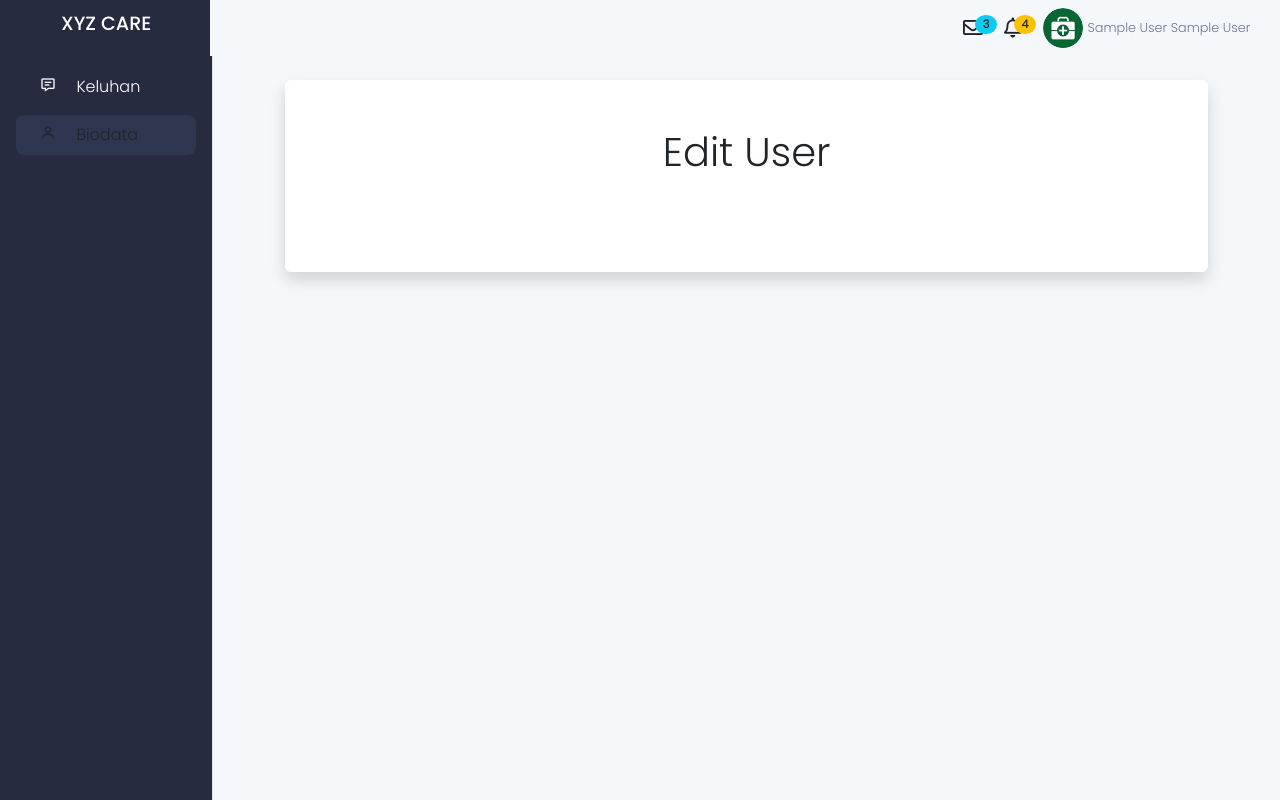
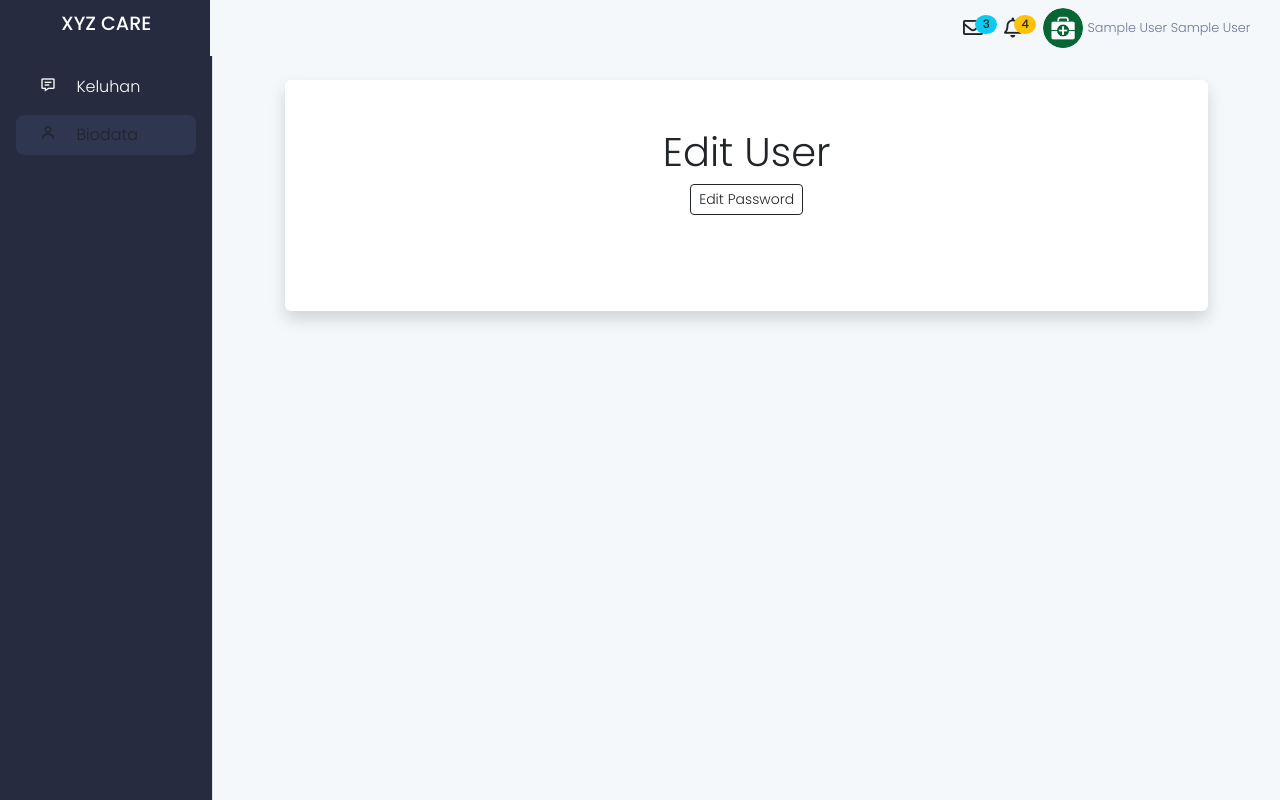
Before and after one commit to naufalrd/PT-XYZ-aerrrr, a CodeIgniter app: page /lf/pelanggan/biodata/sample in a window 1280 px wide. Run offline with CodeIgniter, Linux system fonts and the light colour scheme; the visitor is signed in with stand-in values (Sample User, id 1); data comes from the database, SQL or seed files in the repository; some libraries are stand-ins or nearby versions.

Commit message:
change password form

```diff
--- a/application/controllers/Pelanggan.php
+++ b/application/controllers/Pelanggan.php
@@ -13,11 +13,12 @@ class Pelanggan extends CI_Controller
         }
     }
 
-    public function index(){
+    public function index()
+    {
         $data['keluhan'] = $this->pelanggan_model->get_keluhan();
         $data['riwayat'] = $this->pelanggan_model->get_riwayat();
         $this->load->view('template/header.php');
-        $this->load->view('pelanggan/home.php',$data);
+        $this->load->view('pelanggan/home.php', $data);
         $this->load->view('template/footer.php');
     }
 
@@ -28,18 +29,20 @@ class Pelanggan extends CI_Controller
         $this->load->view('template/footer.php');
     }
 
-    public function biodata($username){
-        $where=[
-            'username'=>$username
+    public function biodata($username)
+    {
+        $where = [
+            'username' => $username
         ];
         $data['pelanggan'] = $this->pelanggan_model->edit_pelanggan($where)->result();
         $this->load->view('template/header.php');
-        $this->load->view('pelanggan/biodata.php',$data);
+        $this->load->view('pelanggan/biodata.php', $data);
         $this->load->view('template/footer.php');
     }
 
 
-    public function add_keluhan(){
+    public function add_keluhan()
+    {
         $this->load->helper('date');
         date_default_timezone_set('Asia/Jakarta');
         $now = date('Y-m-d');
@@ -52,66 +55,70 @@ class Pelanggan extends CI_Controller
             'tanggal_keluhan' => $now
         ];
         $table = 'keluhan';
-        $this->pelanggan_model->tambah_keluhan($table,$data);
+        $this->pelanggan_model->tambah_keluhan($table, $data);
         redirect('pelanggan');
     }
 
-    public function details($id){
+    public function details($id)
+    {
         $data['feedback'] = $this->pelanggan_model->monitor_feedback($id);
         $data['keluhan'] = $this->pelanggan_model->monitor_keluhan($id);
         $this->load->view('template/header.php');
-        $this->load->view('pelanggan/details.php',$data);
+        $this->load->view('pelanggan/details.php', $data);
         $this->load->view('template/footer.php');
     }
 
-    public function tambah_respon($id,$idkeluhan){
+    public function tambah_respon($id, $idkeluhan)
+    {
         // ini buat tabel feedback
-        $where=[
-            'id_feedback'=>$id
+        $where = [
+            'id_feedback' => $id
         ];
-        $data=[
-            'feedback'=>$this->input->post('respon_pelanggan')
+        $data = [
+            'feedback' => $this->input->post('respon_pelanggan')
         ];
-        $table='feedback';
+        $table = 'feedback';
         // ini buat tabel keluhan
-        $where2=[
-            'id_keluhan'=>$idkeluhan
+        $where2 = [
+            'id_keluhan' => $idkeluhan
         ];
-        $data2=[
-            'status_pesan'=>'pelanggan'
+        $data2 = [
+            'status_pesan' => 'pelanggan'
         ];
-        $table2='keluhan';
-        $this->pelanggan_model->update_data($where,$data,$table);
-        $this->pelanggan_model->update_data($where2,$data2,$table2);
-        redirect('pelanggan/details/'.$idkeluhan);
+        $table2 = 'keluhan';
+        $this->pelanggan_model->update_data($where, $data, $table);
+        $this->pelanggan_model->update_data($where2, $data2, $table2);
+        redirect('pelanggan/details/' . $idkeluhan);
     }
 
-    public function selesai($keluhan,$feedback){
+    public function selesai($keluhan, $feedback)
+    {
         //ini buat tabel keluhan
-        $where=[
-            'id_keluhan'=>$keluhan
+        $where = [
+            'id_keluhan' => $keluhan
         ];
-        $data=[
-            'status'=> "Selesai",
-            'rating'=> $this->input->post('rating'),
-            'rating_desc'=> $this->input->post('rating_desc'),
-            'status_pesan'=> ''
+        $data = [
+            'status' => "Selesai",
+            'rating' => $this->input->post('rating'),
+            'rating_desc' => $this->input->post('rating_desc'),
+            'status_pesan' => ''
         ];
-        $table='keluhan';
+        $table = 'keluhan';
         //ini buat tabel feedback
-        $where2=[
-            'id_feedback'=>$feedback
+        $where2 = [
+            'id_feedback' => $feedback
         ];
-        $data2=[
-            'feedback'=>"Baik, terimakasih !"
+        $data2 = [
+            'feedback' => "Baik, terimakasih !"
         ];
-        $table2='feedback';
-        $this->pelanggan_model->update_data($where,$data,$table);
-        $this->pelanggan_model->update_data($where2,$data2,$table2);
-        redirect('pelanggan/details/'.$keluhan);
+        $table2 = 'feedback';
+        $this->pelanggan_model->update_data($where, $data, $table);
+        $this->pelanggan_model->update_data($where2, $data2, $table2);
+        redirect('pelanggan/details/' . $keluhan);
     }
 
-    public function update_biodata(){
+    public function update_biodata()
+    {
         $nama_depan = $this->input->post('nama_depan');
         $nama_belakang = $this->input->post('nama_belakang');
         $email_user = $this->input->post('email_user');
@@ -125,12 +132,39 @@ class Pelanggan extends CI_Controller
             'nama_belakang' => $nama_belakang,
             'alamat' => $alamat
         ];
-        $where =[
+        $where = [
             'username' => $this->input->post('username')
         ];
         $table = 'user';
-        $this->pelanggan_model->update_data($where,$data,$table);
+        $this->pelanggan_model->update_data($where, $data, $table);
         redirect('pelanggan');
     }
 
+    public function update_password()
+    {
+        $id_user = $this->input->post('id_user');
+        $password = $this->input->post('password');
+        $old_password = $this->input->post('old_password');
+        $new_password = $this->input->post('new_password');
+        $re_password = $this->input->post('re_password');
+
+        $new_password = password_hash($new_password, PASSWORD_DEFAULT);
+        if (password_verify($old_password, $password)) {
+            $data = [
+                'password' => $new_password,
+            ];
+            $where = [
+                'id_user' => $id_user
+            ];
+            $table = 'user';
+            $this->pelanggan_model->update_data($where, $data, $table);
+            redirect('pelanggan');
+        } else {
+            $data = [
+                'type' => 'error',
+                'msg' => 'maaf password yang anda masukkan salah.'
+            ];
+            echo json_encode($data);
+        }
+    }
 }
--- a/application/views/pelanggan/biodata.php
+++ b/application/views/pelanggan/biodata.php
@@ -1,35 +1,81 @@
 <div class="container mb-container">
-    <div class="row mt-5 mx-5 p-5 shadow bg-white rounded">
-        <h1 class="text-center mb-5">Edit User</h1>
-        <div class="container text-center overflow-auto">
-        <?php foreach($pelanggan as $a) :?>
+    <div class="row mt-5 mx-5 p-5 shadow bg-white rounded editBiodata">
+        <h1 class="text-center">Edit User</h1>
+        <div class="col text-center mb-5">
+            <a id="editPassword" class="btn btn-outline-dark btn-sm">Edit Password</a>
+        </div>
+        <div class="container text-start overflow-auto">
+            <?php foreach ($pelanggan as $a) : ?>
                 <form action="<?= site_url(); ?>pelanggan/update_biodata" method="post">
                     <div class="row">
-                    <input type="hidden" name="username" value="<?=$a->username?>">
+
+                        <input type="hidden" name="username" value="<?= $a->username ?>">
                         <div class="form-group col-6 mb-3">
                             <label for="inputEmail" class="form-controll">Nama Depan</label>
-                        <input type="text" name="nama_depan" class="form-control shadow-none" placeholder="Nama Depan" value="<?=$a->nama_depan?>" required autofocus>
+                            <input type="text" name="nama_depan" class="form-control shadow-none" placeholder="Nama Depan" value="<?= $a->nama_depan ?>" required autofocus>
                         </div>
                         <div class="form-group col-6 mb-3">
                             <label for="inputEmail" class="form-controll">Nama Belakang</label>
-                        <input type="text" name="nama_belakang" class="form-control shadow-none" placeholder="Nama Belakang" value="<?=$a->nama_belakang?>" required>
+                            <input type="text" name="nama_belakang" class="form-control shadow-none" placeholder="Nama Belakang" value="<?= $a->nama_belakang ?>" required>
                         </div>
                         <div class="form-group col-6 mb-3">
                             <label for="inputEmail" class="form-controll">No. HP</label>
-                        <input type="text" name="no_hp" class="form-control shadow-none" placeholder="No. HP" value="<?=$a->no_hp?>" required>
+                            <input type="text" name="no_hp" class="form-control shadow-none" placeholder="No. HP" value="<?= $a->no_hp ?>" required>
                         </div>
                         <div class="form-group col-6 mb-3">
                             <label for="inputEmail" class="form-controll">E-mail</label>
-                        <input type="text" name="email_user" class="form-control shadow-none" placeholder="E-mail" value="<?=$a->email_user?>" required>
+                            <input type="text" name="email_user" class="form-control shadow-none" placeholder="E-mail" value="<?= $a->email_user ?>" required>
                         </div>
                         <div class="form-group col-12 mb-3">
                             <label for="inputEmail" class="form-controll">Alamat</label>
-                        <textarea type="text" name="alamat" class="form-control" autocomplete="off" placeholder="alamat"> <?=$a->alamat?> </textarea>
+                            <textarea type="text" name="alamat" class="form-control" autocomplete="off" placeholder="alamat"> <?= $a->alamat ?> </textarea>
                         </div>
                     </div>
-                <button class="btn btn-lg btn-primary" type="submit">Update Biodata</button>
+                    <button class="btn btn-md btn-primary" type="submit">Update Biodata</button>
                 </form>
+        </div>
+    </div>
+    <div class="row mt-5 mx-5 p-5 shadow bg-white rounded editPassword d-none">
+        <h1 class="text-center">Edit Password</h1>
+        <div class="col text-center mb-5">
+            <a onclick="editBiodata()" class="btn btn-outline-dark btn-sm">Edit Biodata</a>
+        </div>
+        <div class="container text-start overflow-auto">
+            <form action="<?= site_url(); ?>pelanggan/update_password" method="post">
+                <div class="row">
+                    <input type="hidden" name="id_user" value="<?= $this->session->userdata('id_user'); ?>">
+                    <input type="hidden" name="password" value="<?= $a->password; ?>">
+                    <div class="form-group col-12 mb-3">
+                        <label for="inputEmail" class="form-controll">Password Lama</label>
+                        <input type="password" name="old_password" class="form-control shadow-none" placeholder="Nama Depan" required autofocus>
+                    </div>
+                    <div class="form-group col-12 mb-3">
+                        <label for="inputEmail" class="form-controll">Password Baru</label>
+                        <input type="password" name="new_password" class="form-control shadow-none" placeholder="Nama Belakang" required>
+                    </div>
+                    <div class="form-group col-12 mb-3">
+                        <label for="inputEmail" class="form-controll">Retype Password Baru</label>
+                        <input type="password" name="re_password" class="form-control shadow-none" placeholder="No. HP" required>
+                    </div>
+                </div>
+                <div class="text-center col">
+                    <button class="btn btn-md btn-primary" type="submit">Update Password</button>
+                </div>
+            </form>
+
         <?php endforeach ?>
         </div>
     </div>
 </div>
+<script>
+    document.getElementById('editPassword').addEventListener('click', () => {
+        document.querySelector('.editBiodata').className = 'row mt-5 mx-5 p-5 shadow bg-white rounded editBiodata d-none'
+        document.querySelector('.editPassword').className = 'row mt-5 mx-5 p-5 shadow bg-white rounded editPassword'
+    })
+
+    async function editPassword() {
+        document.querySelector('.editBiodata').className = 'row mt-5 mx-5 p-5 shadow bg-white rounded editBiodata'
+        document.querySelector('.editPassword').className = 'row mt-5 mx-5 p-5 shadow bg-white rounded editPassword d-none'
+    }
+
+</script>
```
Lines whose indentation alone changed are shown as unchanged.
